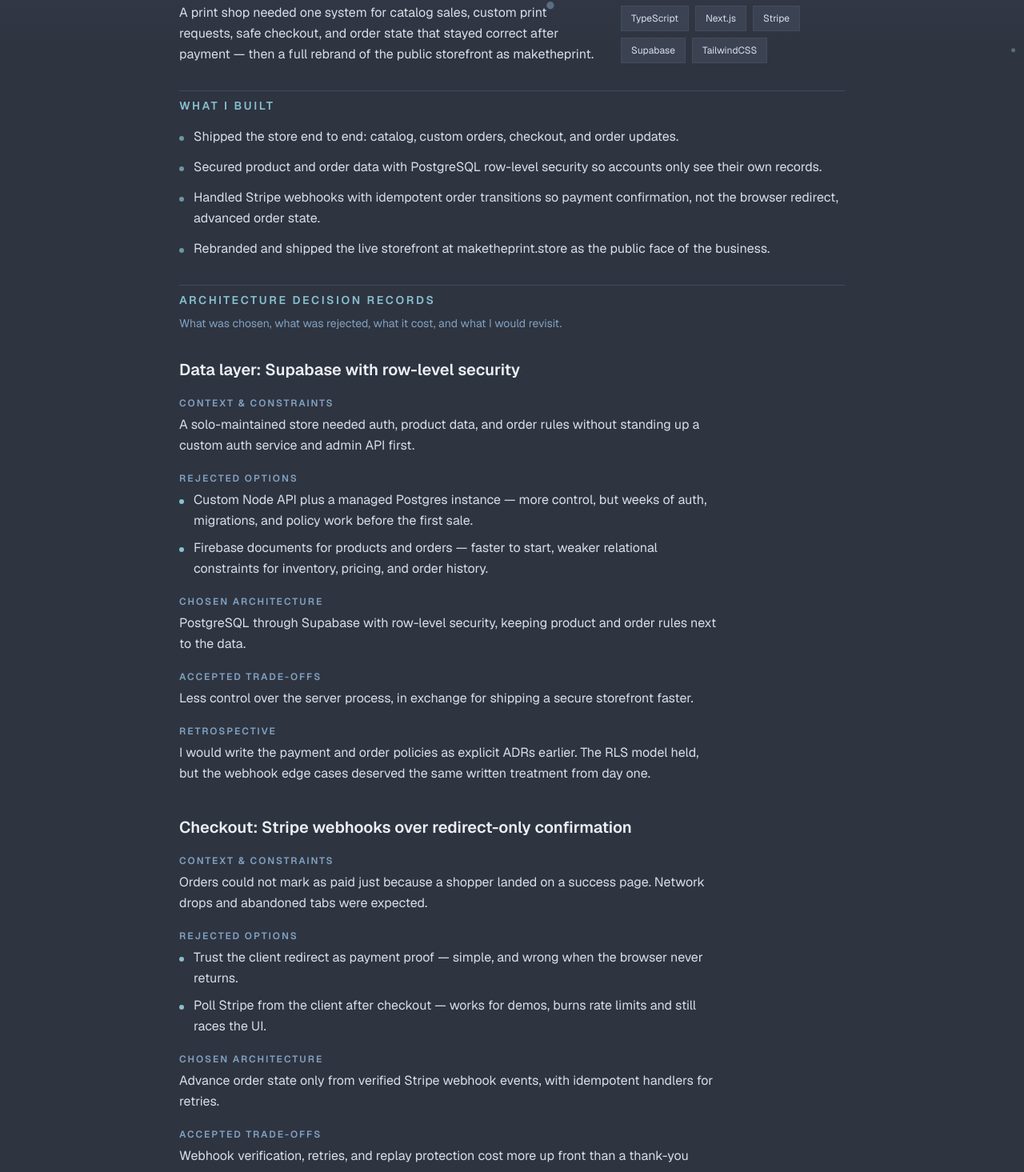
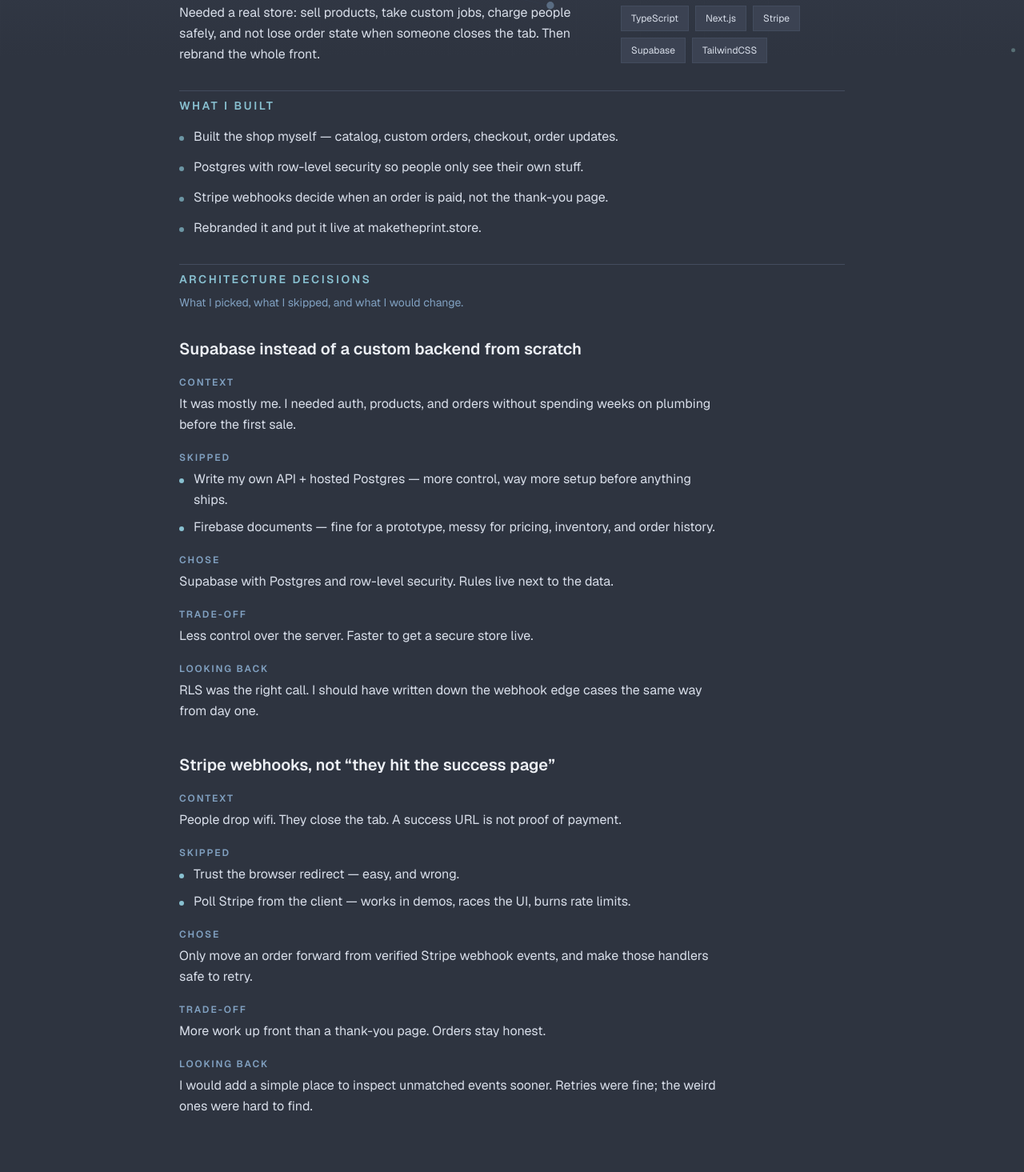
Before and after one commit to Alex-Clau/alexgafita.com, a Next.js app: page /projects/maketheprint in a window 1280 px wide. Shown: the part 730-2195 px from the top of the page at 80% size. Built offline with nearby package versions, Linux system fonts and the light colour scheme.

Commit message:
copy: rewrite portfolio text in a more human voice
Strip the LinkedIn-AI phrasing from the hero, experience, skills, projects, decisions, and contact lines so it reads like a person wrote it.

Co-authored-by: Alex Gafita <Alex-Clau@users.noreply.github.com>

```diff
--- a/src/app/layout.tsx
+++ b/src/app/layout.tsx
@@ -16,13 +16,13 @@ const geistMono = Geist_Mono({
 
 export const metadata: Metadata = {
     title: "Gafița Alex - Full-Stack Developer",
-    description: "Full-stack developer at Moonlysoft. Promoted from intern; owns features, backend architecture, client collaboration, and AI automation.",
-    keywords: ["Full-Stack Developer", "Spring Boot", "TypeScript", "React", "Java", "Architecture", "AI Orchestration", "Portfolio"],
+    description: "Full-stack developer at Moonlysoft. React, Spring Boot, and the store I still run on the side.",
+    keywords: ["Full-Stack Developer", "Spring Boot", "TypeScript", "React", "Java", "Moonlysoft", "Portfolio"],
     authors: [{name: "Gafița Alex", url: "https://alexgafita.com"}],
     creator: "Gafița Alex",
     openGraph: {
       title: "Gafița Alex - Full-Stack Developer",
-      description: "Promoted from intern to full-stack at Moonlysoft. Backend architecture, client collaboration, and AI automation.",
+      description: "Full-stack at Moonlysoft — React, Spring Boot, client work, and side projects like maketheprint.",
       type: "website",
       url: "https://alexgafita.com",
       siteName: "Gafița Alex Portfolio",
@@ -30,7 +30,7 @@ export const metadata: Metadata = {
     twitter: {
       card: "summary_large_image",
       title: "Gafița Alex - Full-Stack Developer",
-      description: "Promoted from intern to full-stack at Moonlysoft. Backend architecture, client collaboration, and AI automation.",
+      description: "Full-stack at Moonlysoft — React, Spring Boot, client work, and side projects like maketheprint.",
     },
     robots: {
       index: true,
--- a/src/components/project-detail/cards/DecisionsCard.tsx
+++ b/src/components/project-detail/cards/DecisionsCard.tsx
@@ -34,10 +34,10 @@ export function DecisionsCard({ project }: DecisionsCardProps) {
           id="adr-heading"
           className="text-sm font-semibold uppercase tracking-[0.18em] text-primary"
         >
-          Architecture Decision Records
+          Architecture decisions
         </h3>
         <p className="text-sm leading-relaxed text-muted-foreground">
-          What was chosen, what was rejected, what it cost, and what I would revisit.
+          What I picked, what I skipped, and what I would change.
         </p>
       </div>
 
@@ -50,7 +50,7 @@ export function DecisionsCard({ project }: DecisionsCardProps) {
 
             <div className="space-y-1.5">
               <p className="text-xs font-semibold uppercase tracking-[0.16em] text-muted-foreground">
-                Context & constraints
+                Context
               </p>
               <p className="text-base leading-relaxed text-foreground">
                 {decision.context}
@@ -59,7 +59,7 @@ export function DecisionsCard({ project }: DecisionsCardProps) {
 
             <div className="space-y-1.5">
               <p className="text-xs font-semibold uppercase tracking-[0.16em] text-muted-foreground">
-                Rejected options
+                Skipped
               </p>
               <ul className="space-y-2">
                 {decision.rejected.map((option) => (
@@ -76,7 +76,7 @@ export function DecisionsCard({ project }: DecisionsCardProps) {
 
             <div className="space-y-1.5">
               <p className="text-xs font-semibold uppercase tracking-[0.16em] text-muted-foreground">
-                Chosen architecture
+                Chose
               </p>
               <p className="text-base leading-relaxed text-foreground">
                 {decision.choice}
@@ -85,7 +85,7 @@ export function DecisionsCard({ project }: DecisionsCardProps) {
 
             <div className="space-y-1.5">
               <p className="text-xs font-semibold uppercase tracking-[0.16em] text-muted-foreground">
-                Accepted trade-offs
+                Trade-off
               </p>
               <p className="text-base leading-relaxed text-foreground">
                 {decision.tradeoff}
@@ -94,7 +94,7 @@ export function DecisionsCard({ project }: DecisionsCardProps) {
 
             <div className="space-y-1.5">
               <p className="text-xs font-semibold uppercase tracking-[0.16em] text-muted-foreground">
-                Retrospective
+                Looking back
               </p>
               <p className="text-base leading-relaxed text-foreground">
                 {decision.retrospective}
--- a/src/components/sections/contact.tsx
+++ b/src/components/sections/contact.tsx
@@ -44,7 +44,7 @@ export function ContactSection() {
     >
       <SectionHeader
         title="Get in touch"
-        description="GitHub, LinkedIn, or email. Happy to talk about the work above."
+        description="GitHub, LinkedIn, or email — whatever is easiest."
       />
 
       <div className="flex flex-wrap items-center justify-center gap-3 sm:gap-4">
@@ -68,8 +68,8 @@ export function ContactSection() {
         ))}
       </div>
 
-      <p className="text-center text-xs sm:text-sm text-muted-foreground max-w-lg mx-auto">
-        Outside work: DevTalks, second year with the Untold crew, and the gym.
+      <p className="text-center text-xs sm:text-sm text-muted-foreground max-w-xl mx-auto leading-relaxed">
+        Off the clock I show up at DevTalks, volunteer with Untold for the second year, and live in the gym.
       </p>
     </motion.section>
   );
--- a/src/components/sections/hero.tsx
+++ b/src/components/sections/hero.tsx
@@ -51,7 +51,7 @@ export function HeroSection() {
 
             <motion.div variants={heroItemVariants} className="pt-2 sm:pt-4">
               <p className="text-foreground text-sm sm:text-base md:text-lg leading-relaxed max-w-xl">
-                I identify the business problem, architect the solution, ship it, and keep it running — backend-leaning full-stack work at Moonlysoft, with client collaboration and AI automation around the product.
+                Full-stack at Moonlysoft, mostly on the backend. I write the features, sit in the client meetings, and keep figuring out how to use AI so less of the busywork sticks to me.
               </p>
             </motion.div>
 
--- a/src/components/sections/projects/ProjectsSection.tsx
+++ b/src/components/sections/projects/ProjectsSection.tsx
@@ -14,7 +14,7 @@ export function ProjectsSection() {
     <section id="projects" className="w-full space-y-8 sm:space-y-10 md:space-y-12 relative z-10">
       <SectionHeader
         title="Projects"
-        description="Three end-to-end systems. Each detail page starts with the business problem, then what shipped, then the architecture decision records."
+        description="A few things I built end to end. Open one if you want the messy details."
       />
 
       <motion.div
--- a/src/components/sections/skills/SkillsSection.tsx
+++ b/src/components/sections/skills/SkillsSection.tsx
@@ -14,7 +14,7 @@ export function SkillsSection() {
     <section id="skills" className="w-full space-y-8 sm:space-y-10 md:space-y-12 relative z-10">
       <SectionHeader
         title="Skills & Stack"
-        description="The layer I build with — application core, data, integrations, production checks, and AI workflows."
+        description="What I actually use day to day — not every tool I have ever touched."
       />
 
       <motion.div
--- a/src/data/portfolio.ts
+++ b/src/data/portfolio.ts
@@ -2,24 +2,24 @@ import type {Project, SkillGroup} from '@/types';
 
 export const skillGroups: readonly SkillGroup[] = [
   {
-    title: 'Core Engineering',
+    title: 'App',
     items: ['Spring Boot', 'TypeScript', 'React', 'Java', 'Next.js'],
   },
   {
-    title: 'Data & Infrastructure',
+    title: 'Data & infra',
     items: ['Supabase', 'PostgreSQL', 'Docker', 'AWS'],
   },
   {
-    title: 'Integrations & Business Logic',
+    title: 'Integrations',
     items: ['Stripe', 'Oblio', 'Resend'],
   },
   {
-    title: 'Observability & QA',
+    title: 'Production',
     items: ['Sentry', 'UptimeRobot', 'Playwright'],
   },
   {
-    title: 'AI & Agentic Workflows',
-    items: ['MCP', 'Context Rules', 'Custom Skills'],
+    title: 'AI tooling',
+    items: ['MCP', 'Rules', 'Skills'],
   },
 ];
 
@@ -33,45 +33,45 @@ export const projects: Project[] = [
     imageFit: 'cover',
     logo: '/projectIcons/maketheprint-icon.png',
     description:
-      'Custom 3D-printing store for ready-to-order prints and designs made on request.',
+      '3D print shop — ready-made products and prints on request.',
     problem:
-      'A print shop needed one system for catalog sales, custom print requests, safe checkout, and order state that stayed correct after payment — then a full rebrand of the public storefront as maketheprint.',
+      'Needed a real store: sell products, take custom jobs, charge people safely, and not lose order state when someone closes the tab. Then rebrand the whole front.',
     highlights: [
-      'Shipped the store end to end: catalog, custom orders, checkout, and order updates.',
-      'Secured product and order data with PostgreSQL row-level security so accounts only see their own records.',
-      'Handled Stripe webhooks with idempotent order transitions so payment confirmation, not the browser redirect, advanced order state.',
-      'Rebranded and shipped the live storefront at maketheprint.store as the public face of the business.',
+      'Built the shop myself — catalog, custom orders, checkout, order updates.',
+      'Postgres with row-level security so people only see their own stuff.',
+      'Stripe webhooks decide when an order is paid, not the thank-you page.',
+      'Rebranded it and put it live at maketheprint.store.',
     ],
     decisions: [
       {
-        title: 'Data layer: Supabase with row-level security',
+        title: 'Supabase instead of a custom backend from scratch',
         context:
-          'A solo-maintained store needed auth, product data, and order rules without standing up a custom auth service and admin API first.',
+          'It was mostly me. I needed auth, products, and orders without spending weeks on plumbing before the first sale.',
         rejected: [
-          'Custom Node API plus a managed Postgres instance — more control, but weeks of auth, migrations, and policy work before the first sale.',
-          'Firebase documents for products and orders — faster to start, weaker relational constraints for inventory, pricing, and order history.',
+          'Write my own API + hosted Postgres — more control, way more setup before anything ships.',
+          'Firebase documents — fine for a prototype, messy for pricing, inventory, and order history.',
         ],
         choice:
-          'PostgreSQL through Supabase with row-level security, keeping product and order rules next to the data.',
+          'Supabase with Postgres and row-level security. Rules live next to the data.',
         tradeoff:
-          'Less control over the server process, in exchange for shipping a secure storefront faster.',
+          'Less control over the server. Faster to get a secure store live.',
         retrospective:
-          'I would write the payment and order policies as explicit ADRs earlier. The RLS model held, but the webhook edge cases deserved the same written treatment from day one.',
+          'RLS was the right call. I should have written down the webhook edge cases the same way from day one.',
       },
       {
-        title: 'Checkout: Stripe webhooks over redirect-only confirmation',
+        title: 'Stripe webhooks, not “they hit the success page”',
         context:
-          'Orders could not mark as paid just because a shopper landed on a success page. Network drops and abandoned tabs were expected.',
+          'People drop wifi. They close the tab. A success URL is not proof of payment.',
         rejected: [
-          'Trust the client redirect as payment proof — simple, and wrong when the browser never returns.',
-          'Poll Stripe from the client after checkout — works for demos, burns rate limits and still races the UI.',
+          'Trust the browser redirect — easy, and wrong.',
+          'Poll Stripe from the client — works in demos, races the UI, burns rate limits.',
         ],
         choice:
-          'Advance order state only from verified Stripe webhook events, with idempotent handlers for retries.',
+          'Only move an order forward from verified Stripe webhook events, and make those handlers safe to retry.',
         tradeoff:
-          'Webhook verification, retries, and replay protection cost more up front than a thank-you page.',
+          'More work up front than a thank-you page. Orders stay honest.',
         retrospective:
-          'I would add a dead-letter view for unmatched events sooner. Most failures were retries; the few that were not were harder to spot without one.',
+          'I would add a simple place to inspect unmatched events sooner. Retries were fine; the weird ones were hard to find.',
       },
     ],
     stack: ['TypeScript', 'Next.js', 'Stripe', 'Supabase', 'TailwindCSS'],
@@ -82,45 +82,45 @@ export const projects: Project[] = [
     href: 'https://github.com/Alex-Clau/FarmerParcelAssistant-CO2ANGELS',
     image: '/projectIcons/farmerAssistant.png',
     description:
-      'Chat-based assistant that helps farmers get information about their parcels.',
+      'Chat assistant so farmers can ask about their parcels in plain language.',
     problem:
-      'An AgriTech team needed farmers to ask about parcels in plain language, without teaching them a form-heavy admin tool, while keeping answers grounded in real parcel data.',
+      'Farmers were not going to learn an admin panel. They needed to ask about parcels in chat, and the answers had to come from real data.',
     highlights: [
-      'Designed a conversational backend for parcel lookup, phone linking, and strict message validation.',
-      'Classified routine intents with validation and regex, and only used LLM context when a request was ambiguous.',
-      'Containerized the stack with Docker Compose and deployed it on AWS EC2.',
-      'Added a thin frontend so the message flow was visible while the API did the real work.',
+      'Backend for parcel lookup, phone linking, and strict message checks.',
+      'Regex and validation for the common questions; LLM only when it was unclear.',
+      'Docker Compose on an AWS EC2 box for the demo.',
+      'Small frontend just to show the message flow while the API did the work.',
     ],
     decisions: [
       {
-        title: 'Intent handling: regex first, LLM second',
+        title: 'Regex first, LLM second',
         context:
-          'Most farmer questions repeated a small set of parcel lookups. An always-on LLM path would raise cost and make wrong answers harder to debug.',
+          'Most questions were the same parcel lookups. Sending everything to an LLM would cost more and make bad answers harder to catch.',
         rejected: [
-          'Send every message to an LLM — natural, expensive, and hard to guarantee against hallucinated parcel data.',
-          'Forms only — safest for the backend, useless for the farmers who needed chat.',
+          'LLM on every message — nicer chat, worse control, worse cost.',
+          'Only forms — safe for me, useless for them.',
         ],
         choice:
-          'Validate and classify common intents with regex and structured handlers; hand ambiguous requests to an LLM for context only.',
+          'Handle the common intents with validation and regex. Hand the weird ones to an LLM for context.',
         tradeoff:
-          'Less open-ended language coverage on day one, in exchange for predictable answers and lower cost on the common path.',
+          'Less free-form chat at first. Answers I could actually trust on the common path.',
         retrospective:
-          'I would log intent miss rates from the start. The hybrid path was right; the tuning of what counted as “ambiguous” needed production traffic sooner.',
+          'Hybrid was right. I would have tracked miss rates earlier so “ambiguous” was not a guess.',
       },
       {
-        title: 'Deployment: Docker Compose on a single EC2 host',
+        title: 'Docker Compose on one EC2',
         context:
-          'The assignment needed a reproducible demo environment under a short delivery window, not a multi-service platform.',
+          'Short assignment. Needed something I could rebuild and demo, not a platform.',
         rejected: [
-          'Managed containers from day one — cleaner ops later, more setup than the brief allowed.',
-          'Bare processes on the host — fastest to SSH in, hardest to rebuild cleanly.',
+          'Managed containers from day one — cleaner later, too much setup for the deadline.',
+          'Bare processes on the box — fast to SSH in, painful to rebuild cleanly.',
         ],
         choice:
-          'Ship the API and dependencies as one Docker Compose stack on EC2.',
+          'One Compose stack on EC2.',
         tradeoff:
-          'Simple to deploy and demo, with less horizontal scale than a managed container platform.',
+          'Easy to ship and show. Not built for horizontal scale.',
         retrospective:
-          'Compose was the right first ship. For a longer-lived product I would split the data store and put a reverse proxy and health checks in front earlier.',
+          'Fine for the brief. For a real product I would split the database and put health checks in front sooner.',
       },
     ],
     stack: ['JavaScript', 'Node.js', 'Docker', 'React', 'Express.js', 'PostgreSQL', 'TailwindCSS'],
@@ -131,30 +131,30 @@ export const projects: Project[] = [
     href: 'https://github.com/Alex-Clau/Hackathon',
     image: '/projectIcons/hackathonApp.png',
     description:
-      'Mobile app that gamifies fashion by rewarding users for recycling clothing.',
+      'Hackathon app that rewards people for recycling clothes.',
     problem:
-      'A hackathon brief asked for a way to get people to donate and recycle clothing, with a reward loop that still checked item quality before issuing offers.',
+      'Hackathon brief: get people to donate and recycle clothing, with rewards that only go out if the item is actually decent.',
     highlights: [
-      'Led a six-person team to first place with a full-stack mobile flow for donation and rewards.',
-      'Built Node.js and Express on the backend, React Native and Expo on the client, and Firebase for data.',
-      'Used Google Gemini to assess donated clothing quality before rewards were issued.',
-      'Added QR generation and verification so offer redemption stayed tied to a checked item.',
+      'Led a team of six. We took first place.',
+      'Node/Express backend, React Native/Expo app, Firebase for data.',
+      'Gemini looked at donation photos before rewards went out.',
+      'QR codes so redemption stayed tied to a checked item.',
     ],
     decisions: [
       {
-        title: 'Quality checks: Gemini instead of a custom vision model',
+        title: 'Gemini instead of training a vision model',
         context:
-          'Rewards only made sense if donated items passed a quality bar, and the team had hours, not weeks, to ship a demo judges could use.',
+          'We had hours, not weeks, and rewards without a quality check would have been pointless.',
         rejected: [
-          'Train or fine-tune a custom classifier — too slow for the hackathon clock.',
-          'Manual moderator review only — honest, but not a product demo under load.',
+          'Train our own classifier — not happening on that clock.',
+          'Only manual review — honest, but not a demo judges could poke at.',
         ],
         choice:
-          'Send donation photos through Google Gemini and gate rewards on the model response.',
+          'Send photos to Gemini and gate rewards on the result.',
         tradeoff:
-          'Faster to ship and demo, with quality judgments that depend on an external model rather than an in-house classifier.',
+          'Shipped and demoed. Quality depends on an external model.',
         retrospective:
-          'For a production version I would keep Gemini as a first pass and add a human review queue for borderline scores before rewards leave the system.',
+          'For a real product I would keep Gemini as a first pass and put a human check on the borderline ones.',
       },
     ],
     stack: [
```
Also changed, not shown: src/components/sections/career.tsx (+4 -4 lines).
